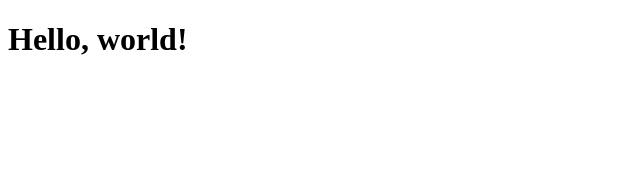
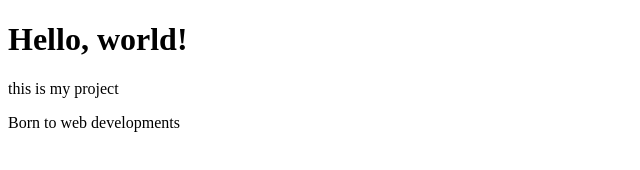
Before and after one commit to tee-2020/Mycin, a plain HTML site: page index.html in a window 1280 px wide. Shown: the whole page, without its empty margins (0-640 px from the left). Drawn offline with Linux system fonts and the light colour scheme.

Commit message:
sum
add tab <p>

```diff
--- a/index.html
+++ b/index.html
@@ -5,5 +5,7 @@
   </head>
   <body>
     <h1>Hello, world!</h1>
+    <p>this is my project </p>
+    <p>Born to web developments</p>
   </body>
 </html>
```
